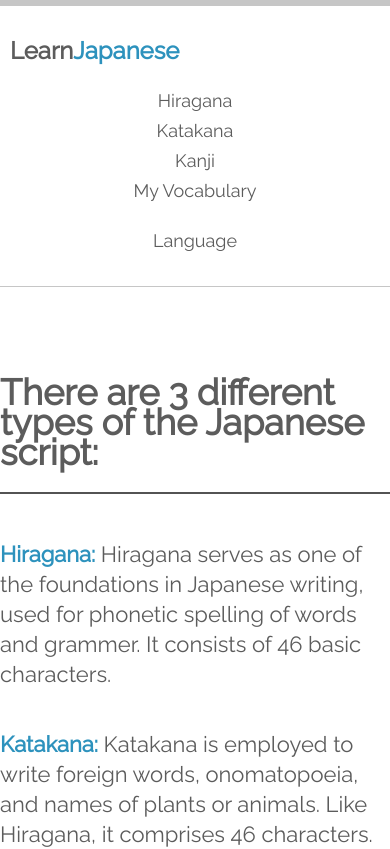
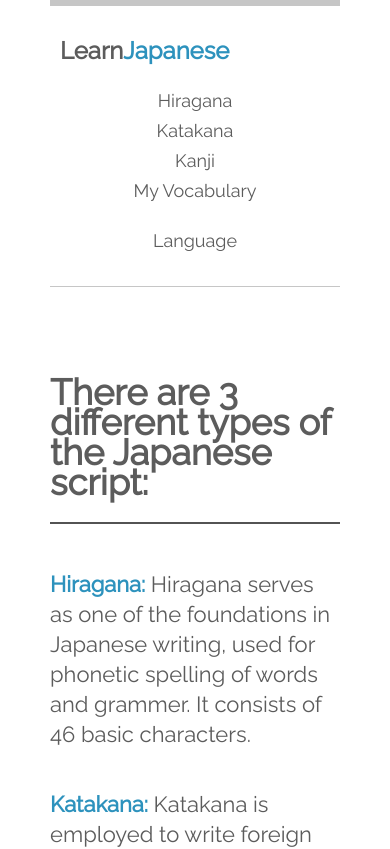
Before and after one commit to kutaykurt/learnjapanese, a React (Create React App) app: page / in a window 390 px wide. Shown: the top 849 px of the page. Built offline with nearby package versions, Linux system fonts and the light colour scheme.

Commit message:
mehr responsive gemacht

```diff
--- a/src/App.scss
+++ b/src/App.scss
@@ -99,3 +99,9 @@ $list-item-grey: #eefaff;
         opacity: 1;
     }
 }
+
+@media screen and (max-width: 768px) {
+    body {
+        padding: 0px 50px;
+    }
+}
```
